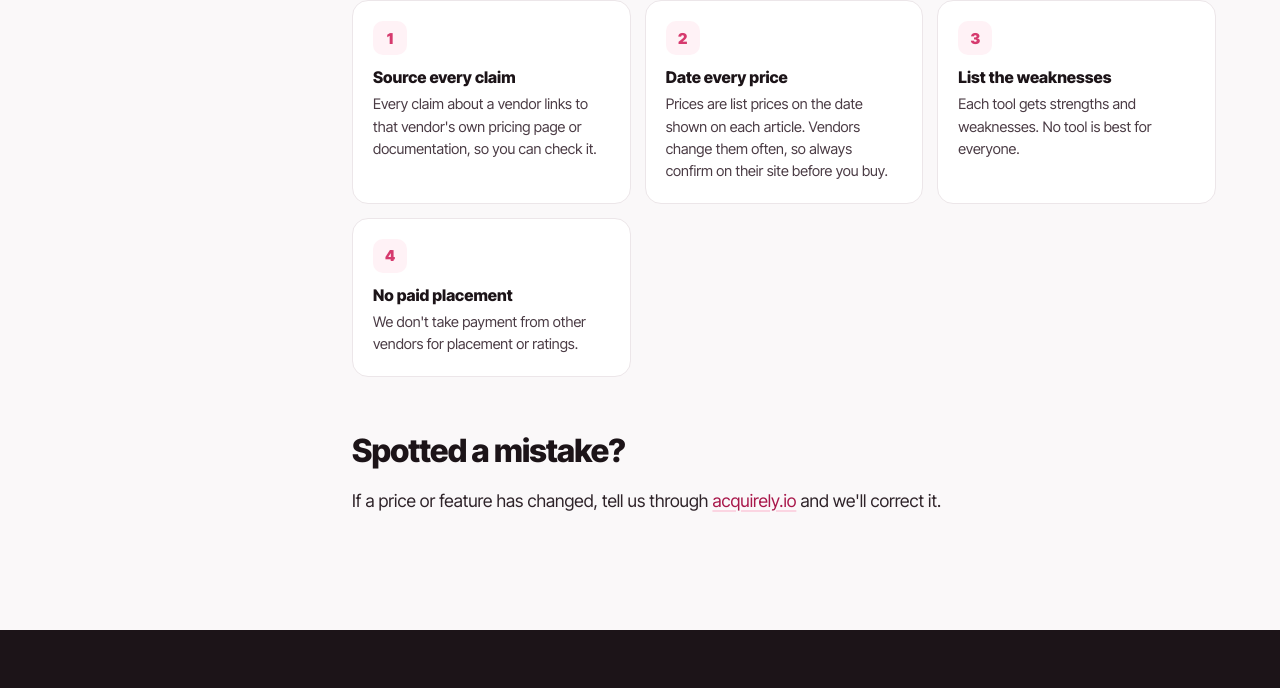
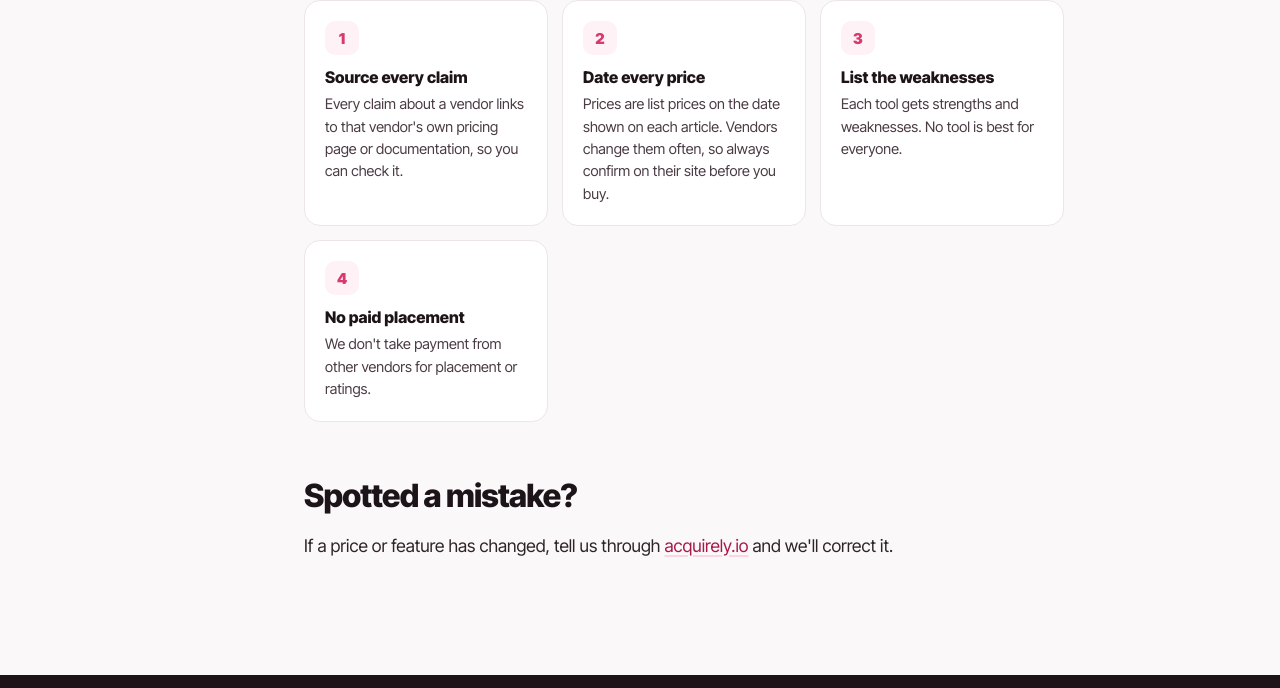
Before and after one commit to acquirelyio/coldemailreview, a plain HTML site: page about/index.html in a window 1280 px wide. Shown: the part 704-1392 px from the top of the page. Drawn offline with Linux system fonts and the light colour scheme; no server answers.

Commit message:
auto: assets/site.css

```diff
--- a/assets/site.css
+++ b/assets/site.css
@@ -221,8 +221,9 @@ h3{font:800 20px/1.25 var(--sans)}
 .byline .dot{width:4px;height:4px;border-radius:50%;background:var(--faint)}
 .vs{display:flex;gap:8px;margin-top:8px}
 .vs i{width:44px;height:44px;border-radius:12px;display:grid;place-items:center;color:#fff;font:900 18px var(--sans);font-style:normal;box-shadow:inset 0 -3px 0 rgba(0,0,0,.2)}
-.layout{display:grid;grid-template-columns:240px minmax(0,1fr) 300px;gap:48px;padding-top:48px;align-items:start}
-.layout.two{grid-template-columns:240px minmax(0,1fr)}
+.layout{display:grid;grid-template-columns:200px minmax(0,1fr) 260px;gap:40px;padding-top:48px;align-items:start}
+.layout.two{grid-template-columns:200px minmax(0,760px)}
+.prose .mx table{min-width:620px}
 .toc{position:sticky;top:100px;font:600 14px var(--sans)}
 .toc .kicker{display:block;margin-bottom:12px}
 .toc a{display:block;padding:8px 12px;border-left:2px solid var(--rule);color:var(--mut);transition:.15s}
```
